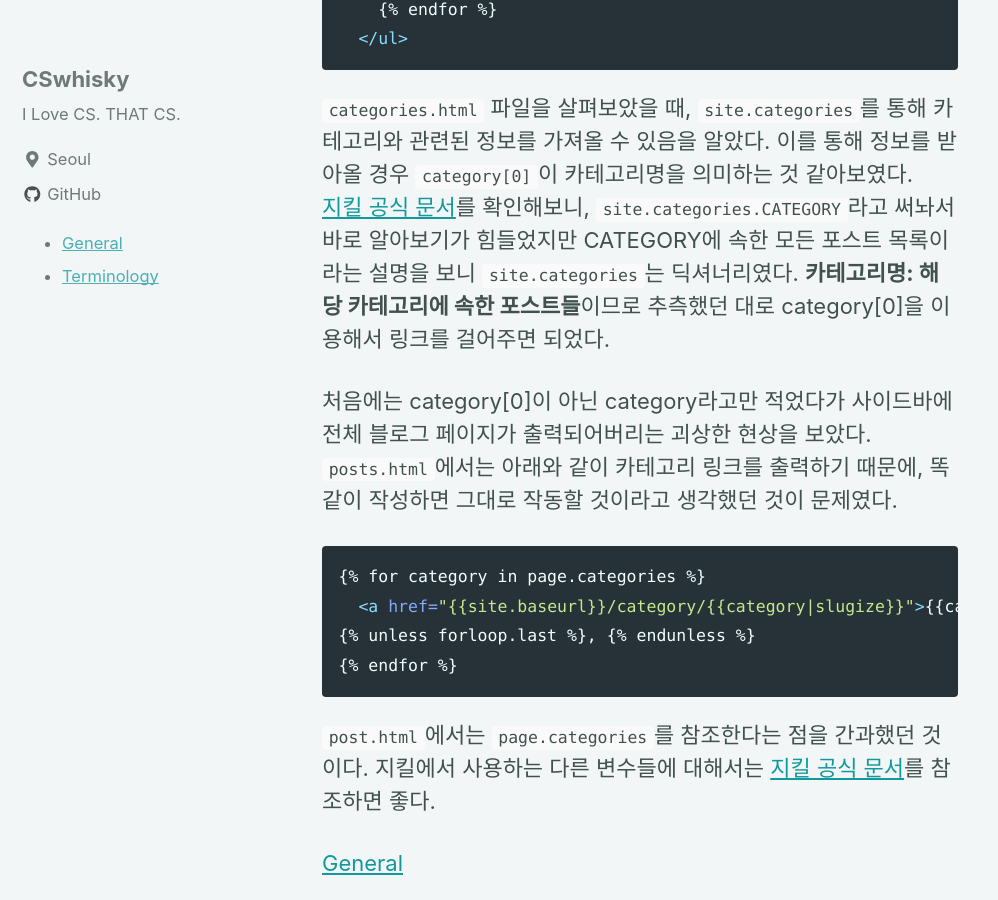
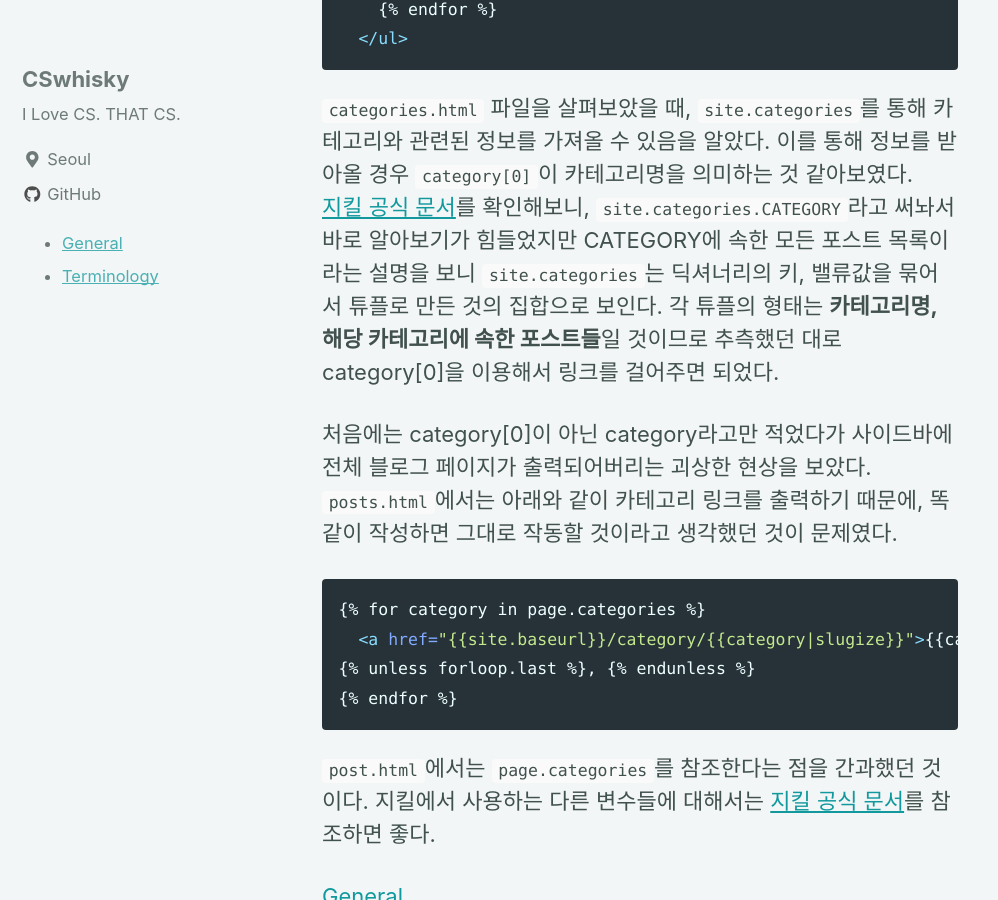
Before and after one commit to 2kindsofcs/-, a Jekyll site: the page built from _posts/2018-10-07-add-categories-to-sidebar.md, in a window 1280 px wide and 900 px high, scrolled down 560 px. Shown: the whole window, without its empty margins (0-998 px from the left). Built offline with Jekyll 4.4.1, drawn with Linux system fonts in a browser that asks for light colours; nearby versions of some CDN libraries.

Commit message:
edit post about sidebar

```diff
--- a/_posts/2018-10-07-add-categories-to-sidebar.md
+++ b/_posts/2018-10-07-add-categories-to-sidebar.md
@@ -26,8 +26,8 @@ categories: general
 `categories.html` 파일을 살펴보았을 때, `site.categories`를 통해 카테고리와 관련된 정보를 가져올 수 있음을 알았다.
 이를 통해 정보를 받아올 경우 `category[0]`이 카테고리명을 의미하는 것 같아보였다.
 [지킬 공식 문서]를 확인해보니, `site.categories.CATEGORY`라고 써놔서 바로 알아보기가 힘들었지만
- CATEGORY에 속한 모든 포스트 목록이라는 설명을 보니 `site.categories`는 딕셔너리였다.
- **카테고리명: 해당 카테고리에 속한 포스트들**이므로 추측했던 대로 category[0]을 이용해서 링크를 걸어주면 되었다.
+ CATEGORY에 속한 모든 포스트 목록이라는 설명을 보니 `site.categories`는 딕셔너리의 키, 밸류값을 묶어서 튜플로 만든 것의 집합으로 보인다.
+ 각 튜플의 형태는 **카테고리명, 해당 카테고리에 속한 포스트들**일 것이므로 추측했던 대로 category[0]을 이용해서 링크를 걸어주면 되었다.
 
 처음에는 category[0]이 아닌 category라고만 적었다가 사이드바에 전체 블로그 페이지가 출력되어버리는 괴상한 현상을 보았다.
 `posts.html`에서는 아래와 같이 카테고리 링크를 출력하기 때문에, 똑같이 작성하면 그대로 작동할 것이라고 생각했던 것이 문제였다.
```
